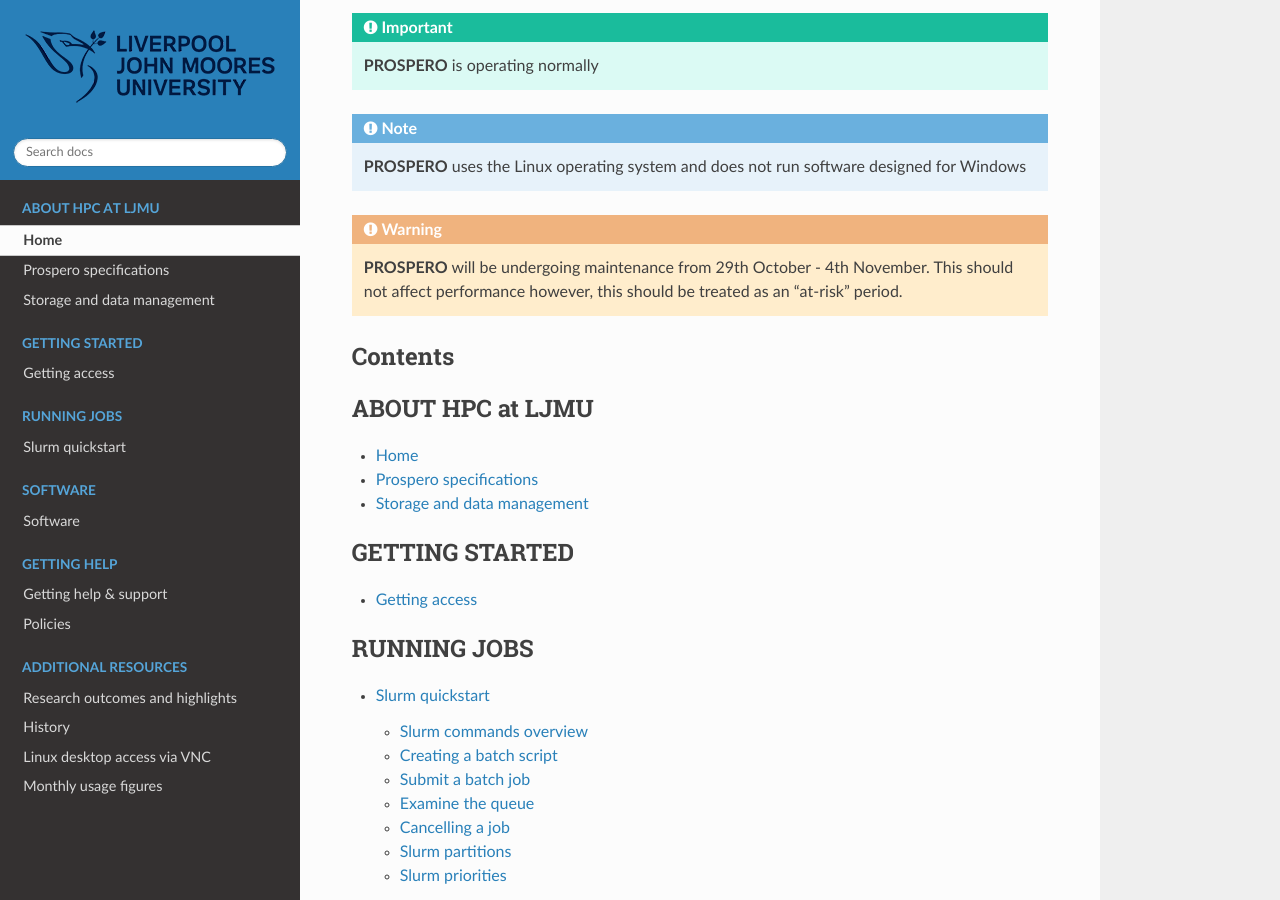
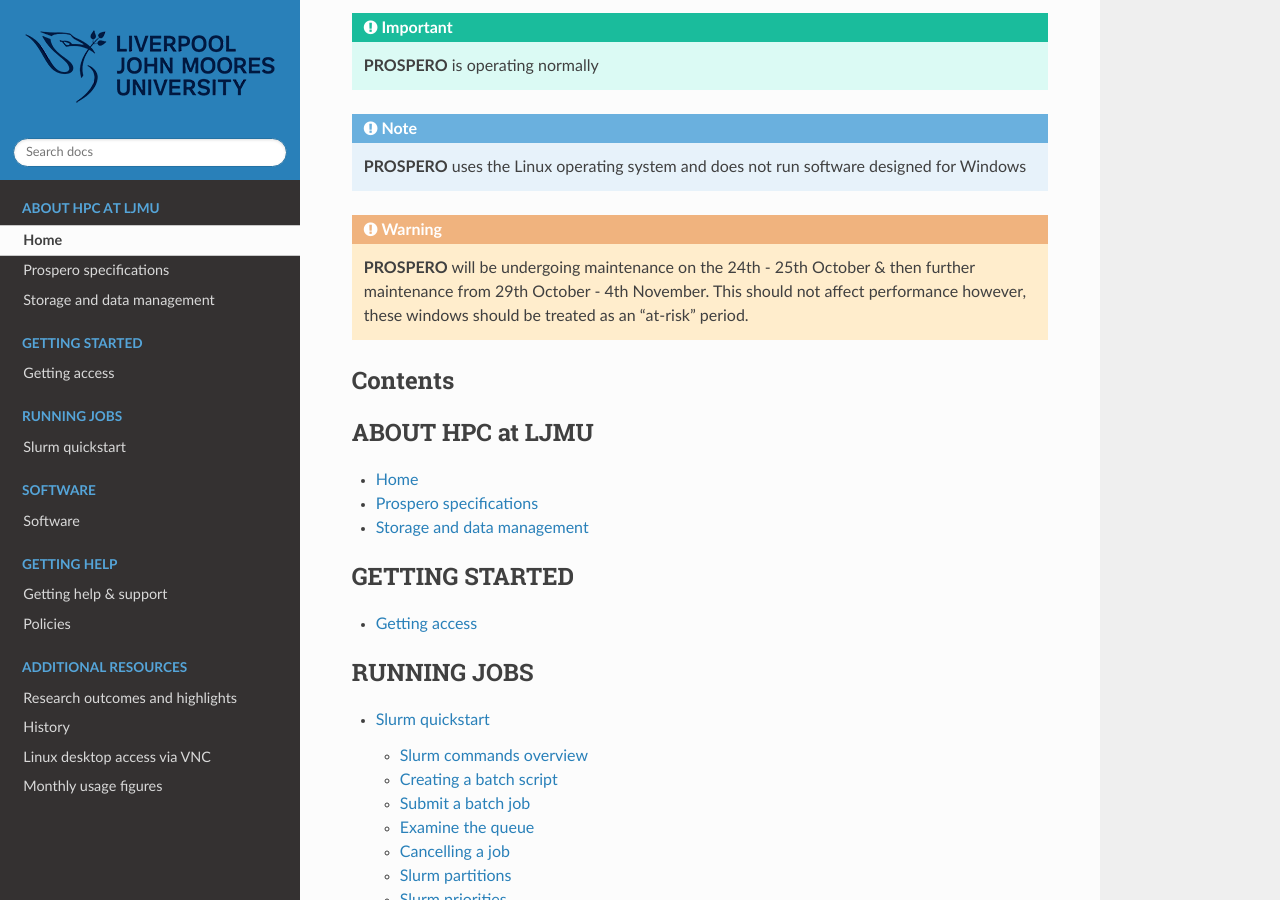
Before and after one commit to astrcrai/prospero-docs, a Sphinx documentation site: the page built from docs/source/index.rst, in a window 1280 px wide and 900 px high, scrolled down 1086 px. Built offline with Sphinx 7.4.7 and the Read the Docs theme 3.1.0, drawn with Linux system fonts in a browser that asks for light colours.

Commit message:
Update index.rst

```diff
--- a/docs/source/index.rst
+++ b/docs/source/index.rst
@@ -25,7 +25,7 @@
 
 .. WARNING::
 
-   **PROSPERO** will be undergoing maintenance from 29th October - 4th November. This should not affect performance however, this should be treated as an "at-risk" period.
+   **PROSPERO** will be undergoing maintenance on the 24th - 25th October & then further maintenance from 29th October - 4th November. This should not affect performance however, these windows should be treated as an "at-risk" period.
 
 Contents
 --------
```
